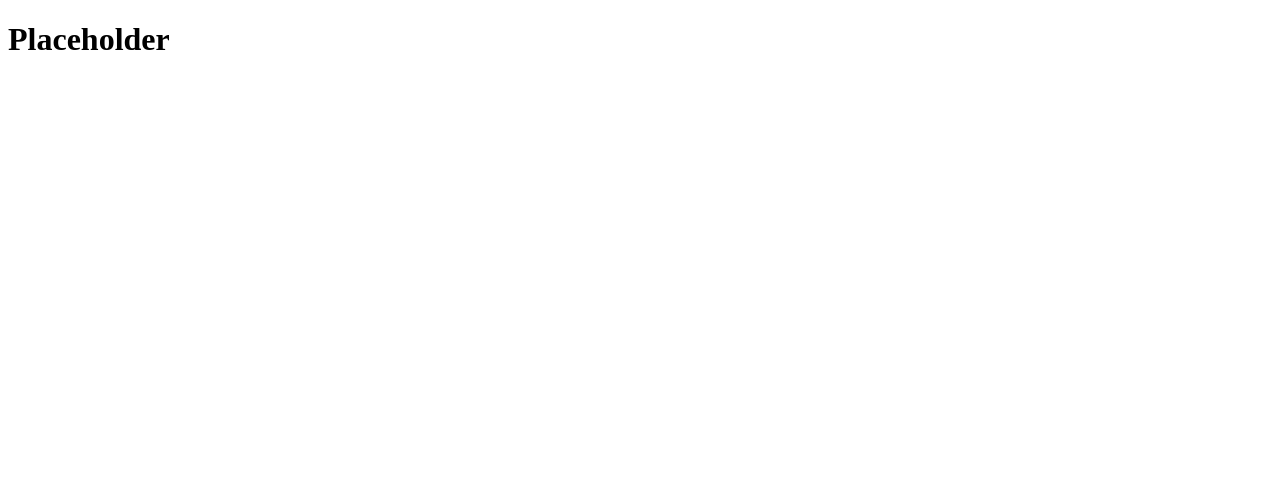
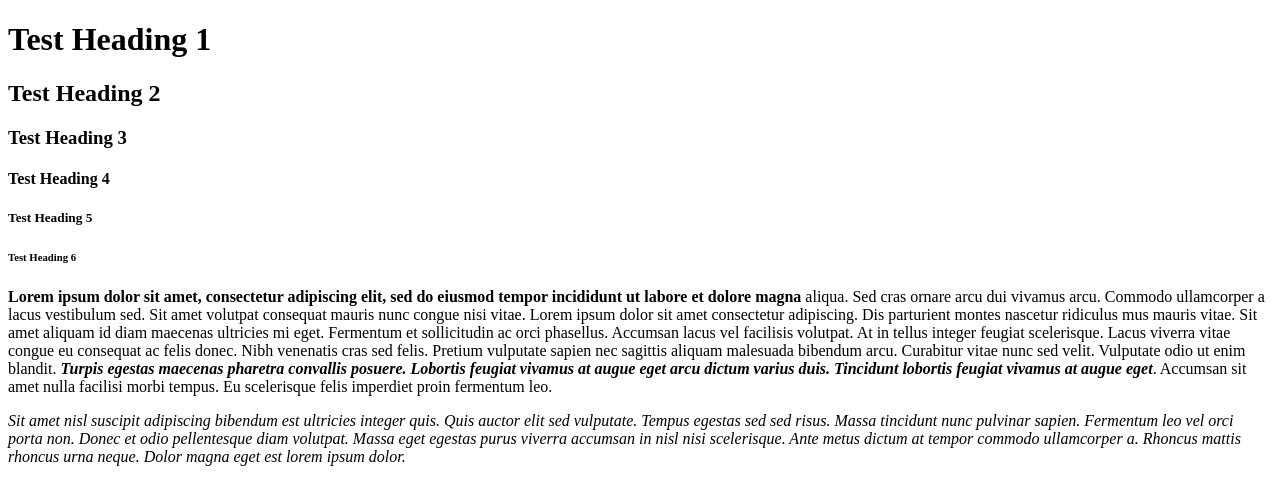
Before and after one commit to ChuchiBoi/html-projects, a plain HTML site: page index.html in a window 1280 px wide. Drawn offline with Linux system fonts and the light colour scheme.

Commit message:
Learning headings, paragraphs, strong and emphasis

```diff
--- a/index.html
+++ b/index.html
@@ -1,13 +1,46 @@
 <!DOCTYPE html>
 <html lang="en">
 
+
 <head>
-    <meta charset="UTF-8">
-    <title>Placeholder</title>
+  <meta charset="utf-8">
+  <title>ChuchiBoi Blog</title>
 </head>
 
 <body>
-    <h1>Placeholder</h1>
+
+<!-- There is only <h1> through <h6> for heading hierarchy. -->
+
+  <h1>Test Heading 1</h1>
+  <h2>Test Heading 2</h2>
+  <h3>Test Heading 3</h3>
+  <h4>Test Heading 4</h4>
+  <h5>Test Heading 5</h5>
+  <h6>Test Heading 6</h6>
+
+<!-- Use <p> to create paragraphs within the HTML -->
+
+<!-- Use <strong> to bolden text, and use <em> to italicize text. -->
+
+    <p><strong>Lorem ipsum dolor sit amet, consectetur adipiscing elit, sed do eiusmod tempor incididunt
+    ut labore et dolore magna</strong> aliqua. Sed cras ornare arcu dui vivamus arcu. Commodo ullamcorper
+    a lacus vestibulum sed. Sit amet volutpat consequat mauris nunc congue nisi vitae. Lorem
+    ipsum dolor sit amet consectetur adipiscing. Dis parturient montes nascetur ridiculus mus
+    mauris vitae. Sit amet aliquam id diam maecenas ultricies mi eget. Fermentum et sollicitudin
+    ac orci phasellus. Accumsan lacus vel facilisis volutpat. At in tellus integer feugiat
+    scelerisque. Lacus viverra vitae congue eu consequat ac felis donec. Nibh venenatis cras sed
+    felis. Pretium vulputate sapien nec sagittis aliquam malesuada bibendum arcu. Curabitur vitae
+    nunc sed velit. Vulputate odio ut enim blandit. <strong><em>Turpis egestas maecenas pharetra convallis
+    posuere. Lobortis feugiat vivamus at augue eget arcu dictum varius duis. Tincidunt lobortis
+    feugiat vivamus at augue eget</em></strong>. Accumsan sit amet nulla facilisi morbi tempus. Eu scelerisque
+    felis imperdiet proin fermentum leo.</p>
+
+    <p><em>Sit amet nisl suscipit adipiscing bibendum est ultricies integer quis. Quis auctor elit sed
+    vulputate. Tempus egestas sed sed risus. Massa tincidunt nunc pulvinar sapien. Fermentum leo
+    vel orci porta non. Donec et odio pellentesque diam volutpat. Massa eget egestas purus viverra
+    accumsan in nisl nisi scelerisque. Ante metus dictum at tempor commodo ullamcorper a. Rhoncus mattis
+    rhoncus urna neque. Dolor magna eget est lorem ipsum dolor.</em></p>
+
 </body>
 
 </html>
```
